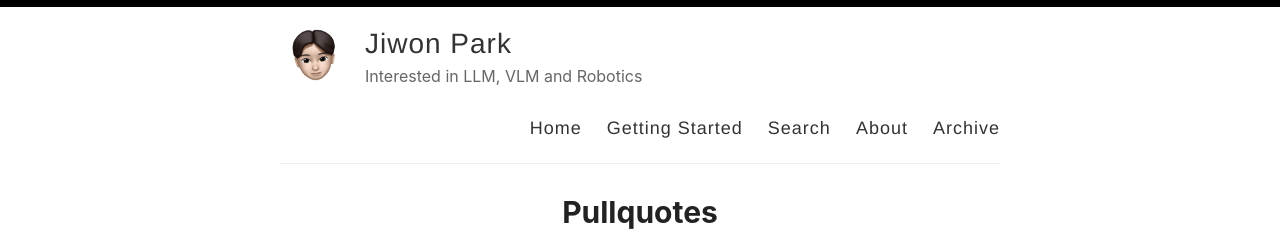
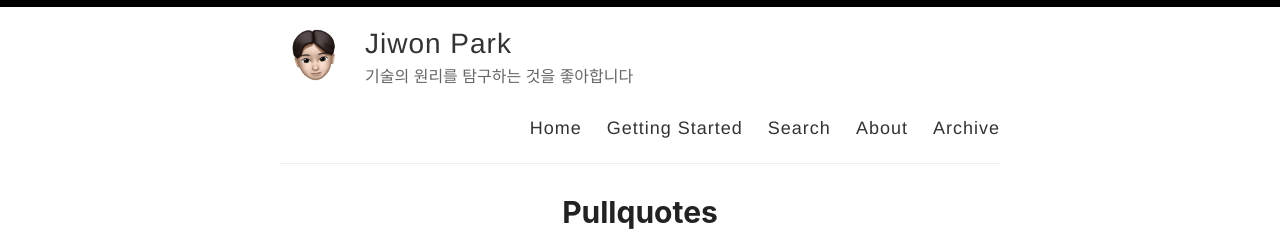
Before and after one commit to qwes98/qwes98.github.io, a Jekyll site: the page built from index.html, in a window 1280 px wide and 900 px high. Shown: the top 250 px of the window. Built offline with Jekyll 4.4.1, drawn with Linux system fonts in a browser that asks for light colours; the list of posts is cut into pages by our own code.

Commit message:
Delete files and modify desc

```diff
--- a/_config.yml
+++ b/_config.yml
@@ -9,7 +9,7 @@ name: Jiwon Park
 author: Jiwon Park
 
 # Short bio or description (displayed in the header)
-description: Interested in LLM, VLM and Robotics
+description: 기술의 원리를 탐구하는 것을 좋아합니다
 
 # URL of your avatar or profile pic (you could use your GitHub profile pic)
 avatar: /images/profile.jpeg
```
Also changed, not shown: 2 other files.
